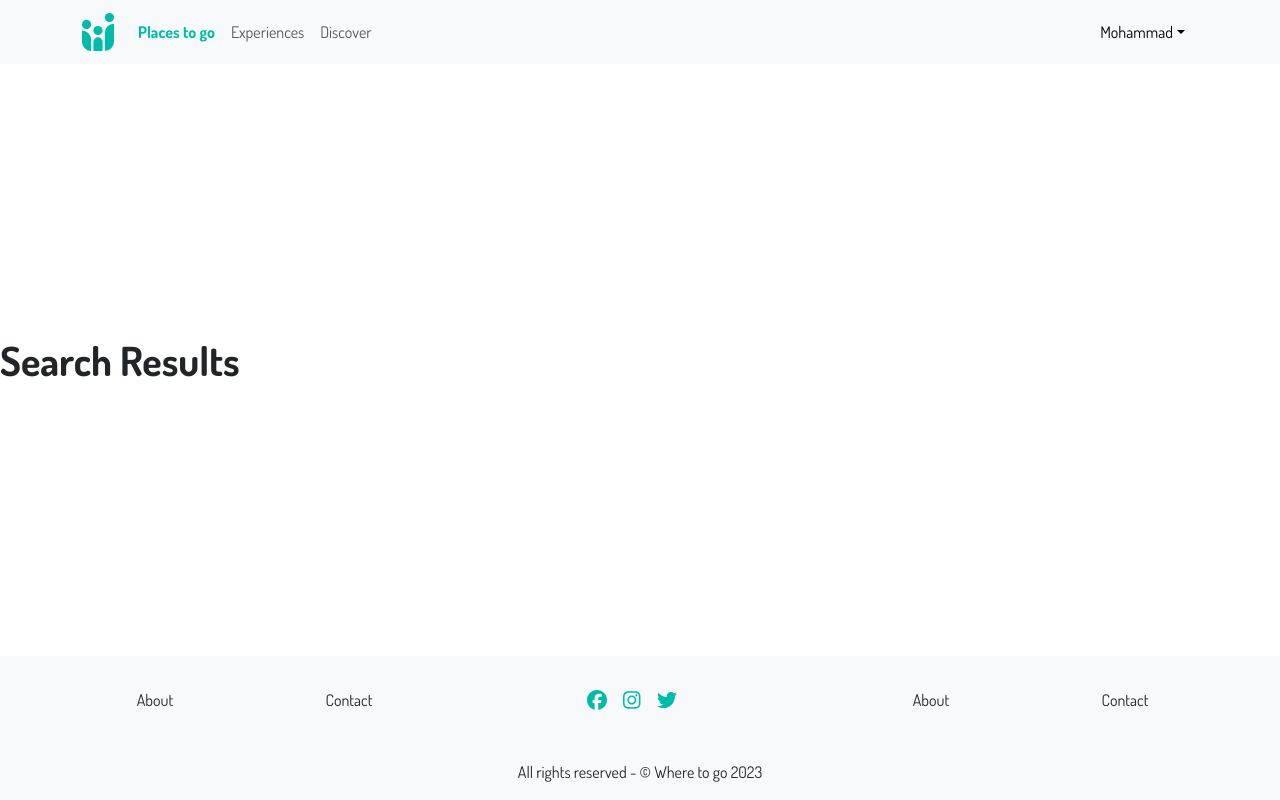
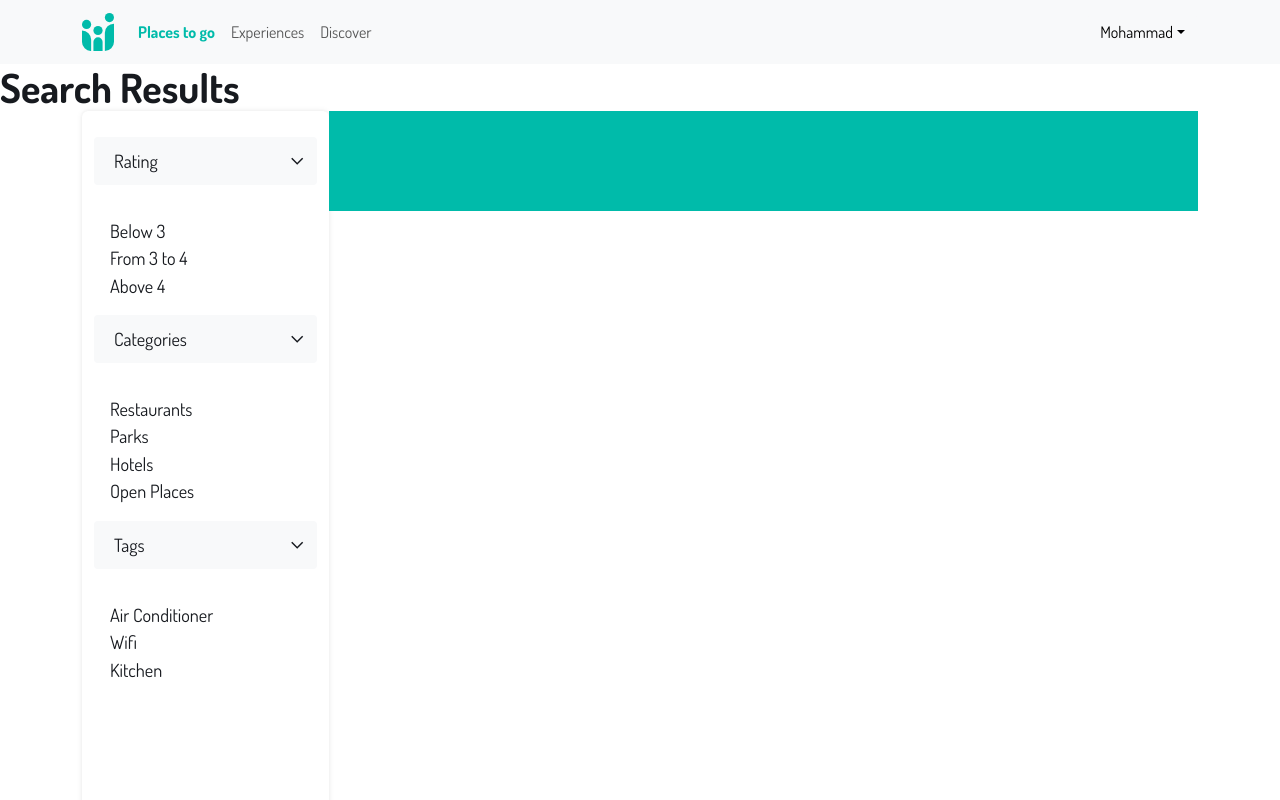
Before and after one commit to 0xosamaa/where-to-go-website-client, a React (Vite) app: page /search in a window 1280 px wide. Shown: the top 800 px of the page. Built offline with nearby package versions, Linux system fonts and the light colour scheme.

Commit message:
Added filter menu initially

```diff
--- a/package.json
+++ b/package.json
@@ -12,9 +12,10 @@
   "dependencies": {
     "@emotion/react": "^11.11.1",
     "@emotion/styled": "^11.11.0",
-    "@mui/material": "^5.13.4",
     "@fortawesome/free-brands-svg-icons": "^6.4.0",
     "@fortawesome/react-fontawesome": "^0.2.0",
+    "@mui/icons-material": "^5.11.16",
+    "@mui/material": "^5.13.4",
     "bootstrap": "^5.3.0",
     "react": "^18.2.0",
     "react-dom": "^18.2.0",
--- a/src/App.jsx
+++ b/src/App.jsx
@@ -61,6 +61,9 @@ const theme = createTheme({
             fontSize: 16,
         },
     },
+    shape: {
+        borderRadius: 4,
+    }
 });
 
 function App() {
--- /dev/null
+++ b/src/Components/FilterMenu/FilterMenu.jsx
@@ -0,0 +1,83 @@
+import * as React from "react";
+import { styled } from "@mui/material/styles";
+import ArrowForwardIosSharpIcon from "@mui/icons-material/ArrowForwardIosSharp";
+import MuiAccordion from "@mui/material/Accordion";
+import MuiAccordionSummary from "@mui/material/AccordionSummary";
+import MuiAccordionDetails from "@mui/material/AccordionDetails";
+import Typography from "@mui/material/Typography";
+import PropTypes from "prop-types";
+
+const Accordion = styled((props) => (
+  <MuiAccordion disableGutters elevation={0} square {...props} />
+))(({ theme }) => ({
+  border: `0px solid ${theme.palette.divider}`,
+  "&:not(:last-child)": {
+    borderBottom: 0,
+  },
+  "&:before": {
+    display: "none",
+  },
+}));
+
+const AccordionSummary = styled((props) => (
+  <MuiAccordionSummary
+    expandIcon={<ArrowForwardIosSharpIcon sx={{ fontSize: "0.9rem" }} />}
+    {...props}
+  />
+))(({ theme }) => ({
+  backgroundColor:
+    theme.palette.mode === "dark" ? "rgba(255, 255, 255, .05)" : "#f8f9fa",
+  flexDirection: "row",
+  borderRadius: theme.shape.borderRadius,
+  marginBottom: theme.spacing(2),
+  height: 36,
+  paddingLeft: 12,
+  paddingRight: 12,
+  paddingTop: 6,
+  paddingBottom: 6,
+  "& .MuiAccordionSummary-expandIconWrapper.Mui-expanded": {
+    transform: "rotate(90deg)",
+  },
+  "& .MuiAccordionSummary-content": {
+    marginLeft: theme.spacing(1),
+  },
+}));
+
+const AccordionDetails = styled(MuiAccordionDetails)(({ theme }) => ({
+  padding: theme.spacing(2),
+}));
+
+const FilterMenu = (props) => {
+  const [expanded, setExpanded] = React.useState("panel");
+
+  const handleChange = (panel) => (event, newExpanded) => {
+    setExpanded(newExpanded ? panel : false);
+  };
+
+  return (
+    <div>
+      <Accordion
+        expanded={expanded === "panel"}
+        onChange={handleChange("panel")}
+      >
+        <AccordionSummary aria-controls="paneld-content" id="paneld-header">
+          <Typography>{props.title}</Typography>
+        </AccordionSummary>
+        <AccordionDetails>
+          <Typography>
+            {props.options.map((option, index) => (
+              <Typography key={index}>{option}</Typography>
+            ))}
+          </Typography>
+        </AccordionDetails>
+      </Accordion>
+    </div>
+  );
+};
+
+FilterMenu.propTypes = {
+  title: PropTypes.string.isRequired,
+  options: PropTypes.array.isRequired,
+};
+
+export default FilterMenu;
--- /dev/null
+++ b/src/Pages/SearchResults/SearchResults.css
@@ -0,0 +1,7 @@
+.filter-menu {
+    width: 280px;
+    min-height: 700px;
+    border-radius: 6px;
+    padding: 26px 12px;
+    box-shadow: 0px 0px 3px #eee, 0px 0px 6px #eee;
+}
--- a/src/Pages/SearchResults/SearchResults.jsx
+++ b/src/Pages/SearchResults/SearchResults.jsx
@@ -1,7 +1,25 @@
 import { Typography } from "@mui/material";
+import './SearchResults.css'
+import FilterMenu from "../../Components/FilterMenu/FilterMenu";
 
 const SearchResults = () => {
-    return <Typography variant="h1">Search Results</Typography>
+    const Rating = ['Below 3', 'From 3 to 4', 'Above 4'];
+    const Categories = ['Restaurants', 'Parks', 'Hotels', 'Open Places'];
+    const Tags = ['Air Conditioner', 'Wifi', 'Kitchen'];
+
+    return (
+        <>
+        <Typography variant="h1">Search Results</Typography>
+        <div className="container d-flex column">
+            <div className="filter-menu">
+                <FilterMenu title="Rating" options={Rating} />
+                <FilterMenu title="Categories" options={Categories} />
+                <FilterMenu title="Tags" options={Tags} />
+            </div>
+            <div style={{width: 1000, height: '100px', backgroundColor: '#00BBAA' }}></div>
+        </div>
+        </>
+    )
 };
 
 export default SearchResults;
--- a/src/index.css
+++ b/src/index.css
@@ -4,6 +4,7 @@
     padding: 0;
     box-sizing: border-box;
     font-family: 'Dosis', sans-serif;
+    color: #171a1f;
 }
 
 #root {
```
Also changed, not shown: 1 other file (tests, documents, lock files or other folders).
